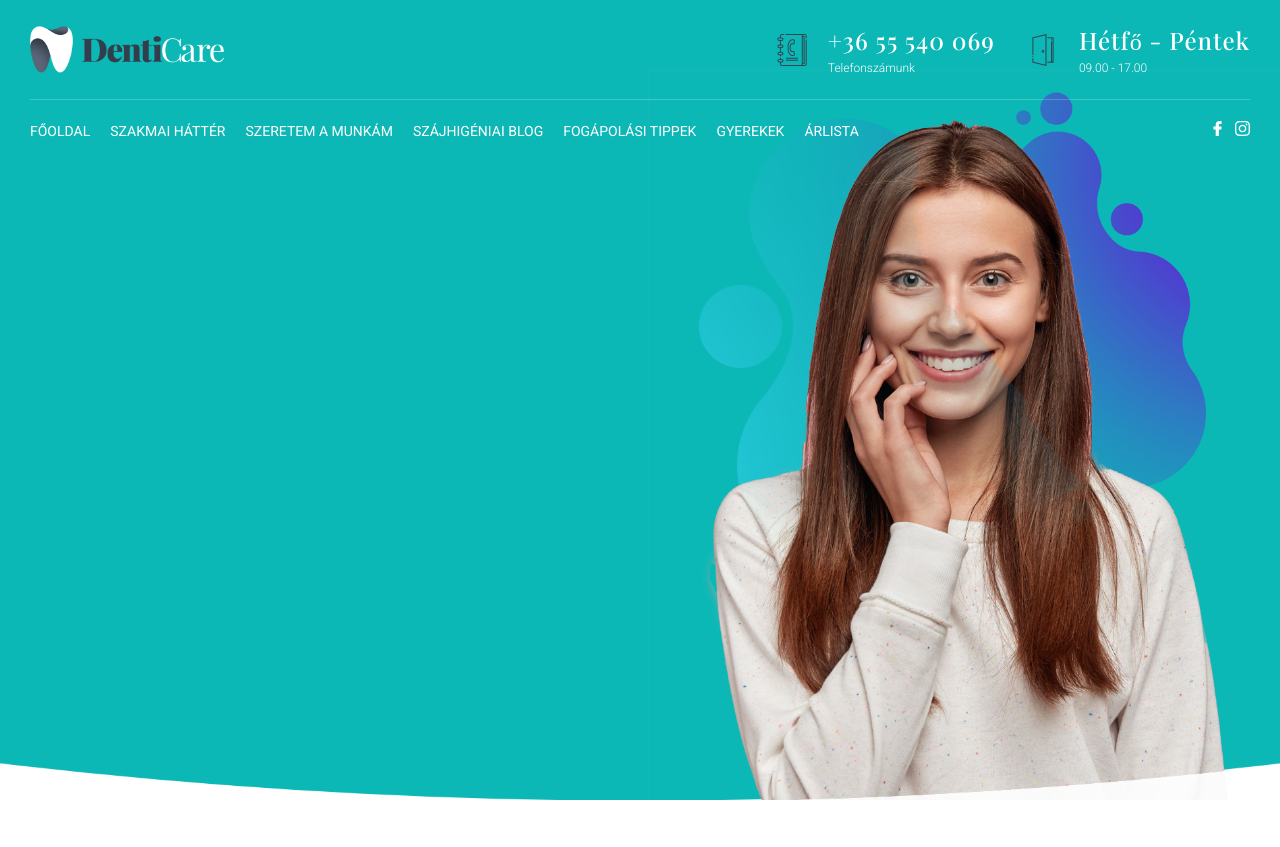
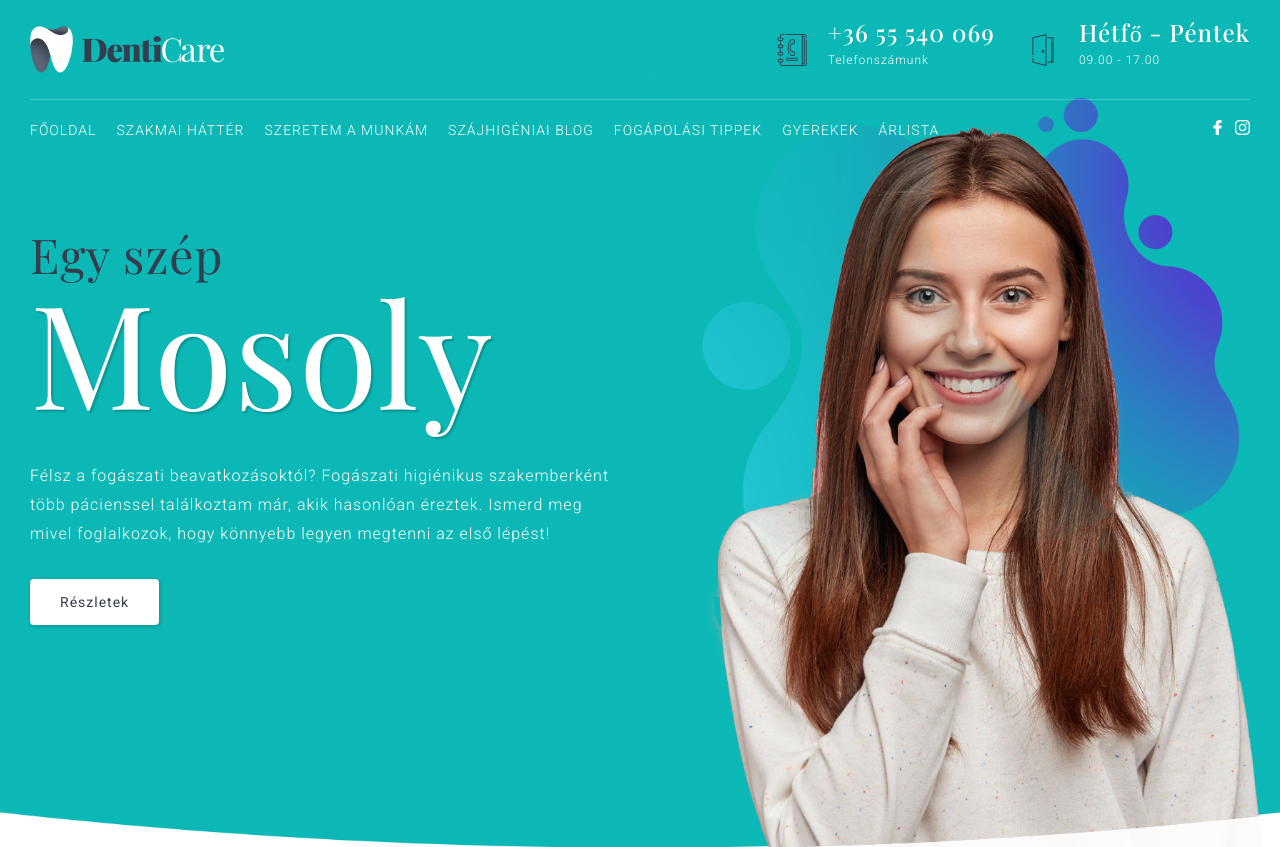
Before and after one commit to GyebnarPeter/dental, a plain HTML site: page index.html in a window 1280 px wide. Before the commit the page ends 800 px from the top, so only its background shows below. Drawn offline with nearby package versions, Linux system fonts and the light colour scheme; a web font is replaced by a local one.

Commit message:
Welcome screen

```diff
--- a/index.html
+++ b/index.html
@@ -72,7 +72,23 @@
         </div>
     </section>
 
-    <main></main>
+    <section class="welcome-screen">
+        <div class="welcome-screen__container">
+            <div class="welcome-screen__box">
+                <h2>
+                    Egy szép<br>
+                    <span>Mosoly</span>
+                </h2>
+                <p>Félsz a fogászati beavatkozásoktól?
+                    Fogászati higiénikus szakemberként több pácienssel találkoztam már, akik
+                    hasonlóan éreztek. Ismerd meg mivel foglalkozok, hogy könnyebb legyen megtenni az
+                    első lépést!
+                </p>
+                <a class="button" href="#">Részletek</a>
+            </div>
+            <div class="welcome-screen__box"></div>
+        </div>
+    </section>
 
 </body>
 </html>
--- a/styles/sass/style.scss
+++ b/styles/sass/style.scss
@@ -1,4 +1,21 @@
 @use "modules/modules";
+
+@mixin button($bg-color, $font-color) {
+    color: $font-color;
+    background: $bg-color;
+    text-decoration: none;
+    padding: 15px 30px;
+    border-radius: 4px;
+    box-shadow: 1px 1px 3px 1px rgba(34,34,34,.2);
+    font-size: 14px;
+    font-weight: 400;
+    transition: .3s ease-out;
+
+    &:hover {
+        background: $font-color;
+        color: $bg-color;
+    }
+}
 
 * {
     box-sizing: border-box;
@@ -8,6 +25,9 @@
 
 body {
     font-family: modules.$basic-font;
+    line-height: 1.8;
+    letter-spacing: 1px;
+    font-weight: 300;
 }
 
 /* HEADER */
@@ -48,8 +68,7 @@ body {
             font-family: modules.$title-font;
             font-size: 24px;
             font-weight: 500;
-            letter-spacing: 1px;
-            margin-bottom: 5px;
+            line-height: 0;
             display: inline-block;
         }
         &__phone {
@@ -144,9 +163,75 @@ body {
     }
 }
 
-main {
+/* WELCOME SCREEN */
+.welcome-screen {
     width: 100%;
-    height: 100vh;
-    background: url("../../img/screen.png") no-repeat top center;
+    //height: 100vh;
+    background: url("../../img/welcome-bg.png") no-repeat top center;
     background-size: cover;
+
+    &__container {
+        width: 100%;
+        max-width: 1440px;
+        //height: 100%;
+        margin: 0 auto;
+        padding: 25vh 0;
+        display: flex;
+        align-items: center;
+    }
+
+    &__box {
+        flex: 1;
+        padding: 30px;
+
+        h2 {
+            font-family: modules.$title-font;
+            color: modules.$gray;
+            font-size: 3em;
+            font-weight: 200;
+            line-height: 1;
+            //margin-top: 100px;
+
+            span {
+                color: modules.$white;
+                font-size: 3em;
+                text-shadow: 2px 2px 2px rgba(0, 0, 0, .2);
+            }
+        }
+
+        p {
+            margin: 40px 0;
+            color: modules.$white;
+            line-height: 1.8;
+            letter-spacing: 1px;
+            font-weight: 300;
+        }
+
+        .button {
+            @include button(modules.$white, modules.$gray);
+        }
+    }
 }
+
+@media screen and (max-width: 992px) {
+
+    .welcome-screen {
+        background: url("../../img/welcome-bg-mobile.png") no-repeat top right;
+
+        &__box {
+
+            h2 {
+                font-size: 8vw;
+            }
+
+            p {
+                width: 75%;
+                font-weight: 500;
+            }
+        }
+
+        &__box:nth-child(2) {
+            display: none;
+        }
+    }
+}
```
Also changed, not shown: img/welcome-bg-mobile.png (added), img/welcome-bg.png (renamed from img/screen.png), styles/css/style.css, 1 other file.
